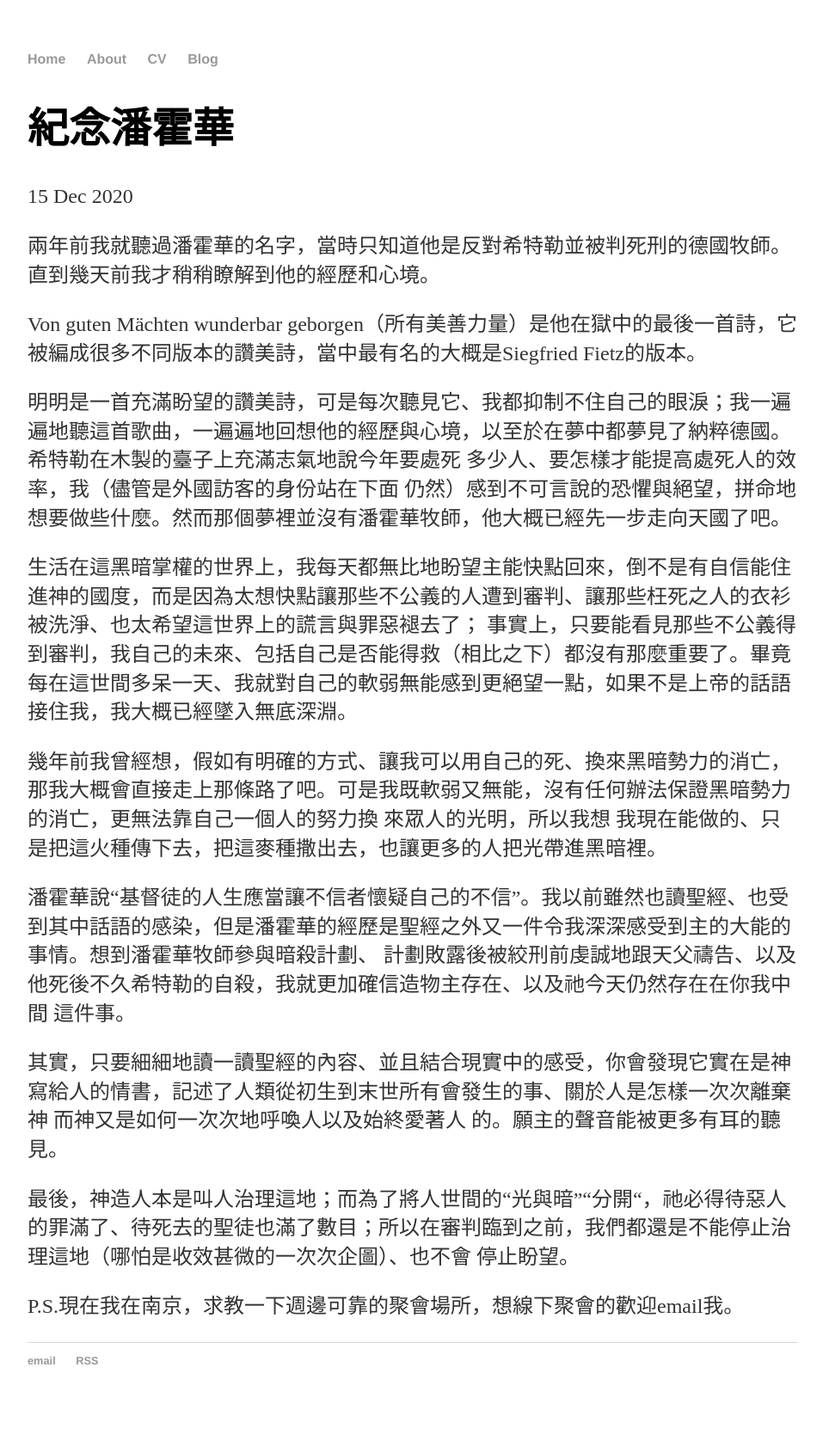
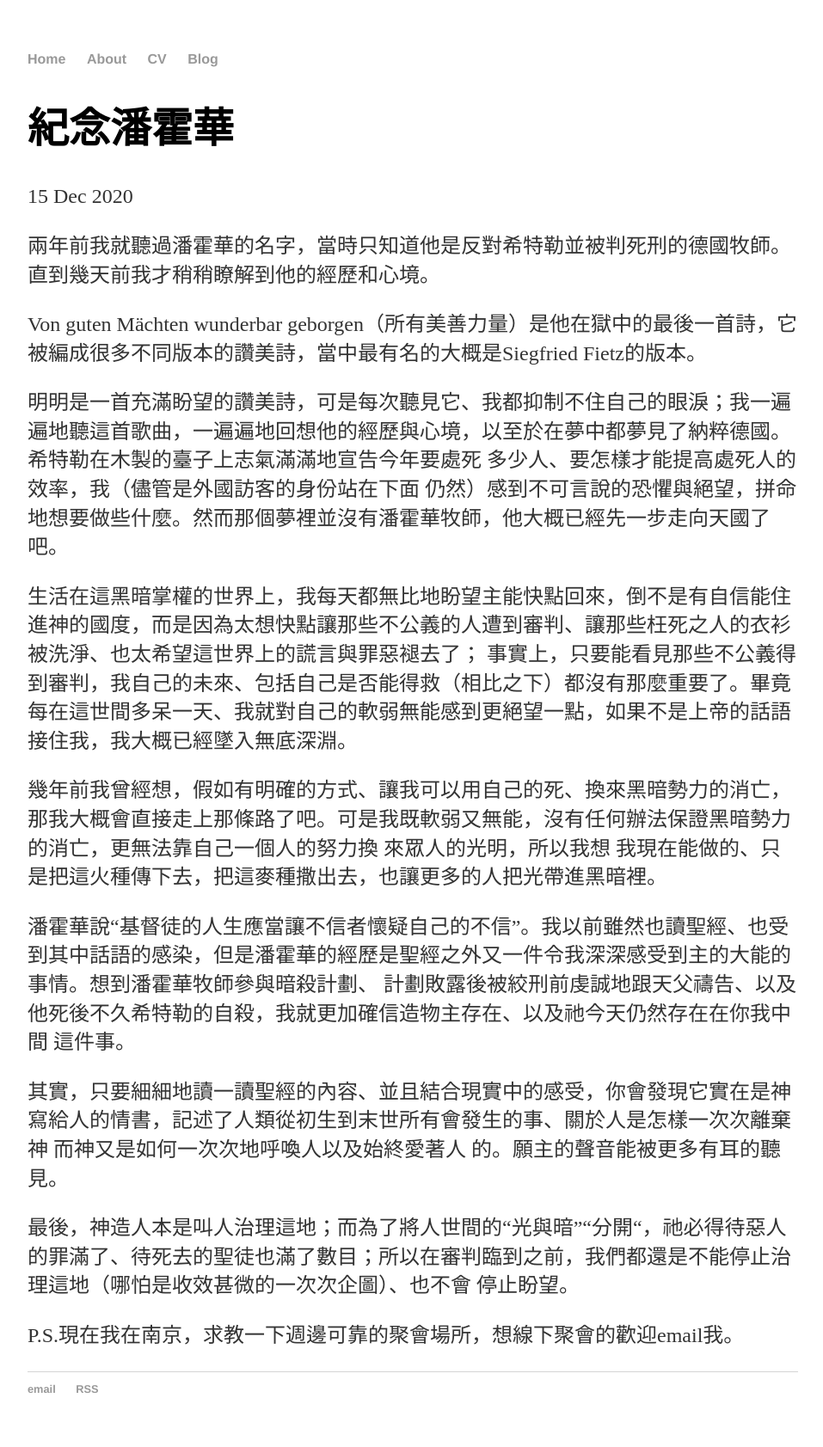
Before and after one commit to Ekove/ekove.github.io, a Jekyll site: the page built from _posts/2020-12-15-In_Memorial_of_Bonhoeffer.md, in a window 1280 px wide. Shown: the whole page at 86% size, without its empty margins (160-1117 px from the left). Built offline with Jekyll 4.4.1, drawn with Linux system fonts in a browser that asks for light colours; before the commit the page ends 1650 px from its top, so only the background shows below that.

Commit message:
Update 2020-12-15-In_Memorial_of_Bonhoeffer.md

```diff
--- a/_posts/2020-12-15-In_Memorial_of_Bonhoeffer.md
+++ b/_posts/2020-12-15-In_Memorial_of_Bonhoeffer.md
@@ -7,7 +7,7 @@ date: 2020-12-15
 
 Von guten Mächten wunderbar geborgen（所有美善力量）是他在獄中的最後一首詩，它被編成很多不同版本的讚美詩，當中最有名的大概是Siegfried Fietz的版本。
 
-明明是一首充滿盼望的讚美詩，可是每次聽見它、我都抑制不住自己的眼淚；我一遍遍地聽這首歌曲，一遍遍地回想他的經歷與心境，以至於在夢中都夢見了納粹德國。希特勒在木製的臺子上充滿志氣地說今年要處死
+明明是一首充滿盼望的讚美詩，可是每次聽見它、我都抑制不住自己的眼淚；我一遍遍地聽這首歌曲，一遍遍地回想他的經歷與心境，以至於在夢中都夢見了納粹德國。希特勒在木製的臺子上志氣滿滿地宣告今年要處死
 多少人、要怎樣才能提高處死人的效率，我（儘管是外國訪客的身份站在下面 仍然）感到不可言說的恐懼與絕望，拼命地想要做些什麼。然而那個夢裡並沒有潘霍華牧師，他大概已經先一步走向天國了吧。
 
 生活在這黑暗掌權的世界上，我每天都無比地盼望主能快點回來，倒不是有自信能住進神的國度，而是因為太想快點讓那些不公義的人遭到審判、讓那些枉死之人的衣衫被洗淨、也太希望這世界上的謊言與罪惡褪去了；
```
